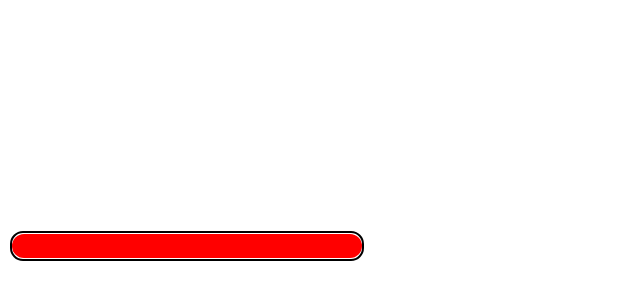
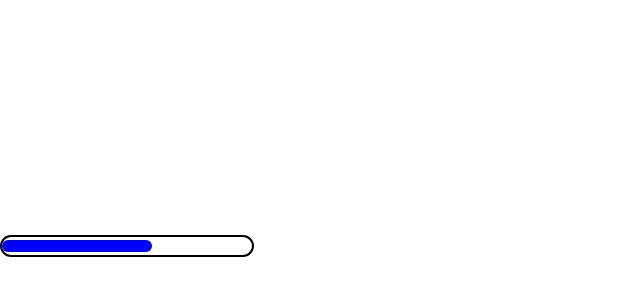
Before and after one commit to FefAzvdo/componentes-usando-typescript, a React (Vite) app: page / in a window 1280 px wide. Shown: the part 154-454 px from the top of the page, without its empty margins (0-640 px from the left). Built offline with nearby package versions, Linux system fonts and the light colour scheme.

Commit message:
Adicionadas props

```diff
--- a/src/App.tsx
+++ b/src/App.tsx
@@ -2,5 +2,14 @@ import ProgressBar from "./components/ProgressBar";
 
 //aqui
 export default function App() {
-  return <ProgressBar barWidth={350} step={15} duration={50} />;
+  return (
+    <ProgressBar
+      barWidth={250}
+      step={15}
+      duration={50}
+      isInfinite
+      barHeight={12}
+      // barColor={"purple"}
+    />
+  );
 }
--- /dev/null
+++ b/src/components/Button/index.tsx
@@ -0,0 +1,3 @@
+export default function Button() {
+  return <button>{"Click me"}</button>;
+}
--- a/src/components/ProgressBar/index.tsx
+++ b/src/components/ProgressBar/index.tsx
@@ -4,15 +4,28 @@ import "./styles.css";
 
 type ProgressBarProps = {
   barWidth: number;
+  barHeight?: number | 2;
   step?: number | 15;
   duration: number;
+  isInfinite?: boolean | false;
+  barColor?: string;
 };
 
-const ProgressBar = ({ barWidth, step, duration }: ProgressBarProps) => {
+const ProgressBar = ({
+  barWidth,
+  step,
+  duration,
+  isInfinite,
+  barHeight,
+  barColor,
+}: ProgressBarProps) => {
+  const BAR_WIDTH = Number(barWidth);
+  const STEP = Number(step);
+
   const [sizeOfTheBar, setSizeOfTheBar] = useState(0);
 
   const increment = () => {
-    setSizeOfTheBar((prev) => prev + Number(step));
+    setSizeOfTheBar((prev) => prev + STEP);
   };
 
   useEffect(() => {
@@ -20,8 +33,8 @@ const ProgressBar = ({ barWidth, step, duration }: ProgressBarProps) => {
   }, []);
 
   useEffect(() => {
-    if (sizeOfTheBar >= barWidth) {
-      setSizeOfTheBar(barWidth);
+    if (sizeOfTheBar >= BAR_WIDTH) {
+      isInfinite ? setSizeOfTheBar(0) : setSizeOfTheBar(BAR_WIDTH);
     } else {
       setTimeout(() => {
         increment();
@@ -30,10 +43,15 @@ const ProgressBar = ({ barWidth, step, duration }: ProgressBarProps) => {
   }, [sizeOfTheBar]);
 
   return (
-    <ProgressBarWrapper sizeOfTheProgressBarWrapper={barWidth}>
-      <ProgressBarInnerDiv sizeOfTheBar={sizeOfTheBar} barColor="red">
-        .
-      </ProgressBarInnerDiv>
+    <ProgressBarWrapper
+      sizeOfTheProgressBarWrapper={barWidth}
+      heightOfProgressBarWrapper={barHeight}
+    >
+      <ProgressBarInnerDiv
+        sizeOfProgressBarInnerDiv={sizeOfTheBar}
+        heightOfProgressBarInnerDiv={barHeight}
+        colorOfProgressBar={barColor}
+      />
     </ProgressBarWrapper>
   );
 };
--- a/src/components/ProgressBar/styles.ts
+++ b/src/components/ProgressBar/styles.ts
@@ -2,12 +2,12 @@ import styled from "styled-components";
 
 type ProgressBarWrapperInnerDivProps = {
   sizeOfTheProgressBarWrapper?: number;
+  heightOfProgressBarWrapper?: number;
 };
 
 export const ProgressBarWrapper = styled.div<ProgressBarWrapperInnerDivProps>`
-  width: ${(props) => `${props?.sizeOfTheProgressBarWrapper}px` || 0};
-  height: 20px;
-  margin: 10px;
+  width: ${(props) => `${props?.sizeOfTheProgressBarWrapper}px`};
+  height: ${(props) => `${props?.heightOfProgressBarWrapper}px`};
   padding-top: 3px;
   padding-bottom: 3px;
   border-radius: 13px;
@@ -18,13 +18,15 @@ export const ProgressBarWrapper = styled.div<ProgressBarWrapperInnerDivProps>`
 `;
 
 type ProgressBarInnerDivProps = {
-  sizeOfTheBar: number;
-  barColor: string;
+  sizeOfProgressBarInnerDiv: number;
+  heightOfProgressBarInnerDiv?: number;
+  colorOfProgressBar?: string;
 };
 
 export const ProgressBarInnerDiv = styled.div<ProgressBarInnerDivProps>`
-  width: ${(props) => `${props.sizeOfTheBar}px` || 0};
-  background-color: ${(props) => `${props.barColor}` || "blue"};
+  width: ${(props) => `${props.sizeOfProgressBarInnerDiv}px`};
+  height: ${(props) => `${props?.heightOfProgressBarInnerDiv}px`};
+  background-color: ${(props) => props.colorOfProgressBar || "blue"};
   border-radius: 60px;
-  color: ${(props) => `${props.barColor}` || "blue"};
+  color: ${(props) => `${props.colorOfProgressBar}`};
 `;
```
